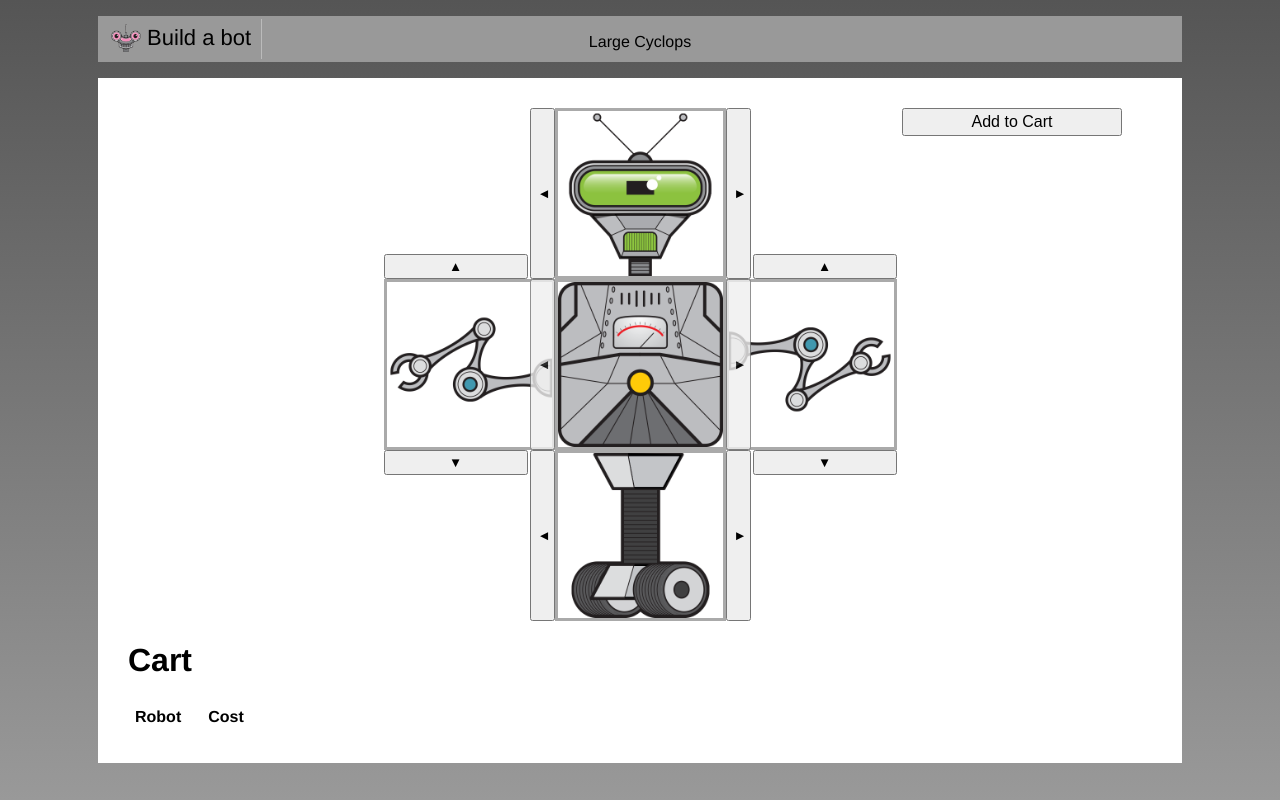
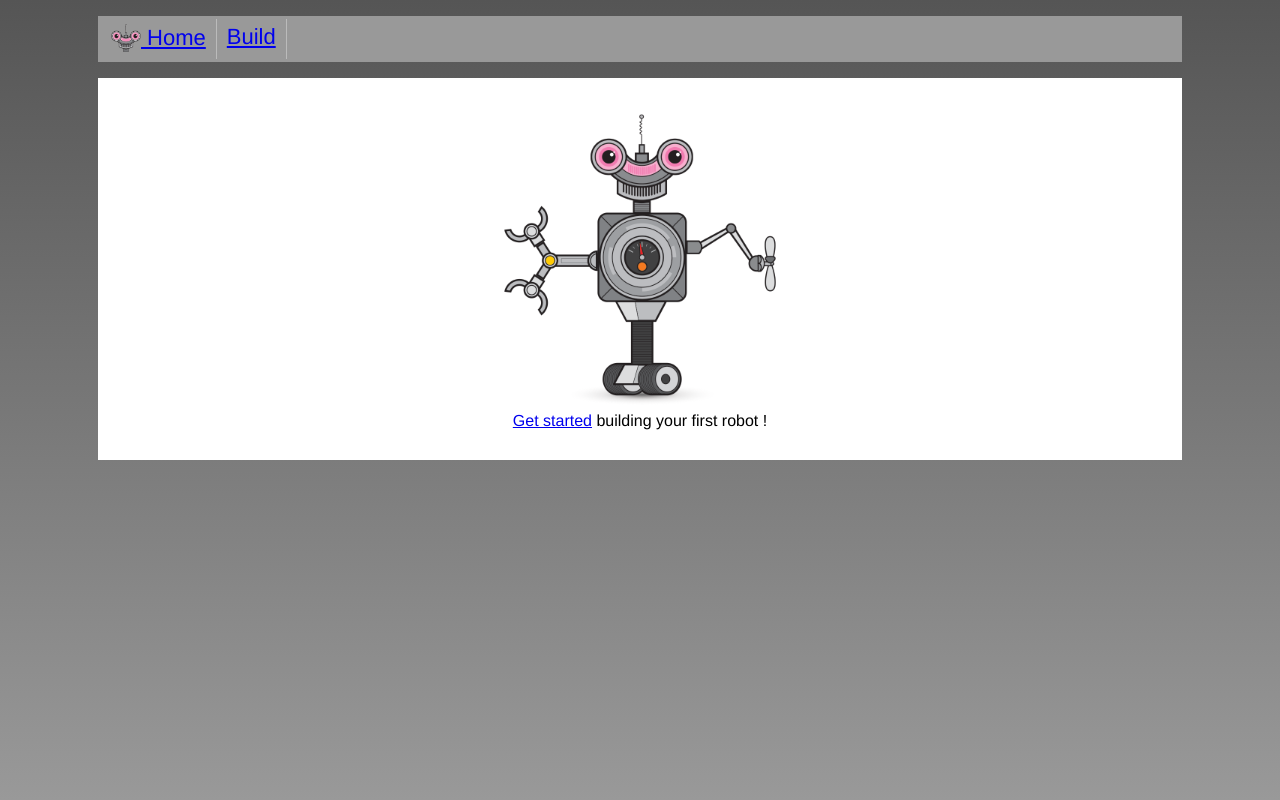
Before and after one commit to led8/built-a-bot, a Vue app: page /#/ in a window 1280 px wide. Before the commit this address led to /#/build. Built offline with nearby package versions, Linux system fonts and the light colour scheme.

Commit message:
work with params

```diff
--- a/src/App.vue
+++ b/src/App.vue
@@ -4,29 +4,35 @@
       <nav>
         <ul>
           <li class="nav-item">
-            <img src="./assets/build-a-bot-logo.png" class="logo">
-            Build a bot
+            <router-link v-bind:to="{name: 'Home'}">
+              <img src="./assets/build-a-bot-logo.png" class="logo">
+              Home
+            </router-link>
+          </li>
+          <li class="nav-item">
+            <router-link to="/build">Build</router-link>
           </li>
         </ul>
       </nav>
     </header>
     <main>
       <!-- <HomePage/> -->
-      <RobotBuilder/>
+      <!-- <RobotBuilder/> -->
+      <router-view/>
     </main>
   </div>
 </template>
 
 <script>
-// import HomePage from './components/HomePage.vue';
-import RobotBuilder from './components/RobotBuilder.vue';
+// // import HomePage from './components/HomePage.vue';
+// import RobotBuilder from './components/RobotBuilder.vue';
 
 export default {
   name: 'App',
-  components: {
-    // HomePage,
-    RobotBuilder,
-  },
+  // components: {
+  //   // HomePage,
+  //   RobotBuilder,
+  // },
 };
 </script>
 
--- a/src/components/HomePage.vue
+++ b/src/components/HomePage.vue
@@ -4,7 +4,7 @@
       <img class="robot" src="../assets/robot-home.png" aria-hidden="true">
     </div>
     <div class="get-started">
-      <a href="">Get started</a> building your first robot !
+      <router-link to="/build">Get started</router-link> building your first robot !
     </div>
   </div>
 </template>
--- /dev/null
+++ b/src/components/PartInfo.vue
@@ -0,0 +1,22 @@
+<template>
+  <div>
+    <h1>{{part.title}}</h1>
+    <div>
+      {{part.description}}
+    </div>
+  </div>
+</template>
+
+<script>
+import parts from '../data/parts';
+
+export default {
+  name: 'PartInfo',
+  computed: {
+    part() {
+      const { partType, id } = this.$route.params;
+      return parts[partType].find((part) => part.id === +id);
+    },
+  },
+};
+</script>
--- a/src/components/PartSelector.vue
+++ b/src/components/PartSelector.vue
@@ -1,6 +1,6 @@
 <template>
   <div class="part" v-bind:class="position">
-    <img v-bind:src="selectedPart.src" title="arm"/>
+    <img v-on:click="showPartInfo" v-bind:src="selectedPart.src" title="arm"/>
     <button v-on:click="selectPreviousPart()" class="prev-selector"></button>
     <button v-on:click="selectNextPart()" class="next-selector"></button>
     <span class="sale" v-if="selectedPart.onSale">Sale!</span>
@@ -47,6 +47,15 @@ export default {
     },
   },
   methods: {
+    showPartInfo() {
+      this.$router.push({
+        name: 'Parts',
+        params: {
+          id: this.selectedPart.id,
+          partType: this.selectedPart.type,
+        },
+      });
+    },
     emitSelectedPart() {
       this.$emit('partSelected', this.selectedPart);
     },
@@ -93,6 +102,7 @@ export default {
 }
 .part img {
   width:165px;
+  cursor: pointer;
 }
 .top {
   border-bottom: none;
--- a/src/components/RobotBuilder.vue
+++ b/src/components/RobotBuilder.vue
@@ -136,7 +136,6 @@ export default {
   position:absolute;
   top:-75px;
   text-align:center;
-  width:100%;
 }
 .sale {
   color:red;
--- a/src/main.js
+++ b/src/main.js
@@ -1,8 +1,11 @@
 import Vue from 'vue';
 import App from './App.vue';
+
+import router from './router';
 
 Vue.config.productionTip = false;
 
 new Vue({
   render: (h) => h(App),
+  router,
 }).$mount('#app');
--- /dev/null
+++ b/src/router/index.js
@@ -0,0 +1,26 @@
+import Vue from 'vue';
+import Router from 'vue-router';
+
+import HomePage from '../components/HomePage.vue';
+import RobotBuilder from '../components/RobotBuilder.vue';
+import PartInfo from '../components/PartInfo.vue';
+
+Vue.use(Router);
+
+export default new Router({
+  routes: [{
+    path: '/',
+    name: 'Home',
+    component: HomePage,
+  },
+  {
+    path: '/build',
+    name: 'Build',
+    component: RobotBuilder,
+  },
+  {
+    path: '/parts/:partType/:id',
+    name: 'Parts',
+    component: PartInfo,
+  }],
+});
```
